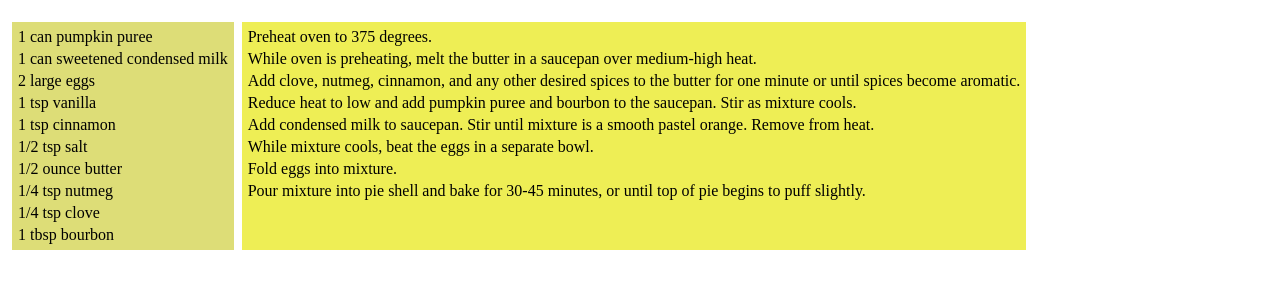
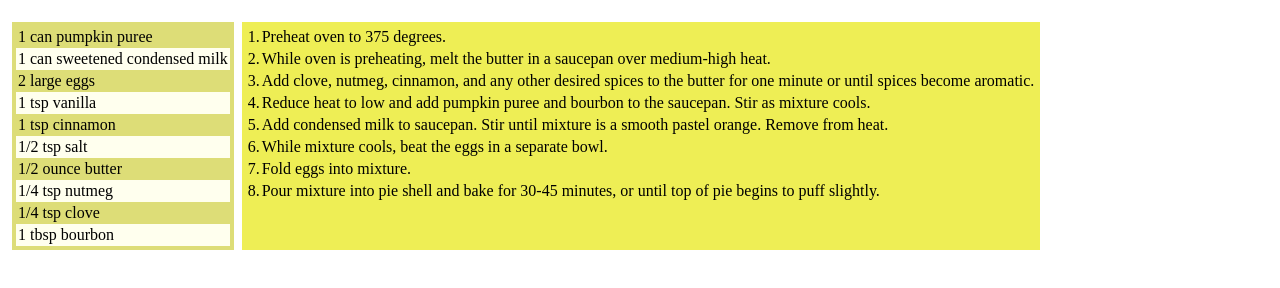
Before and after one commit to SilasPillsbury/Flexercises, a plain HTML site: page index.html in a window 1280 px wide. Shown: the part 48-336 px from the top of the page. Drawn offline with Linux system fonts and the light colour scheme.

Commit message:
Stuff is good now

```diff
--- a/index.html
+++ b/index.html
@@ -19,8 +19,19 @@
 			background-color: #dd7;
 		}
 
+		.ingredients div:nth-child(even) {
+			background-color: #ffe;
+		}
+
 		.recipe{
 			background-color: #ee5;
+			counter-reset: section;
+		}
+
+		.recipe div::before {
+			counter-increment: section;
+			content: counter(section) ".";
+			padding-right: 2px;
 		}
 
 	</style>
```
